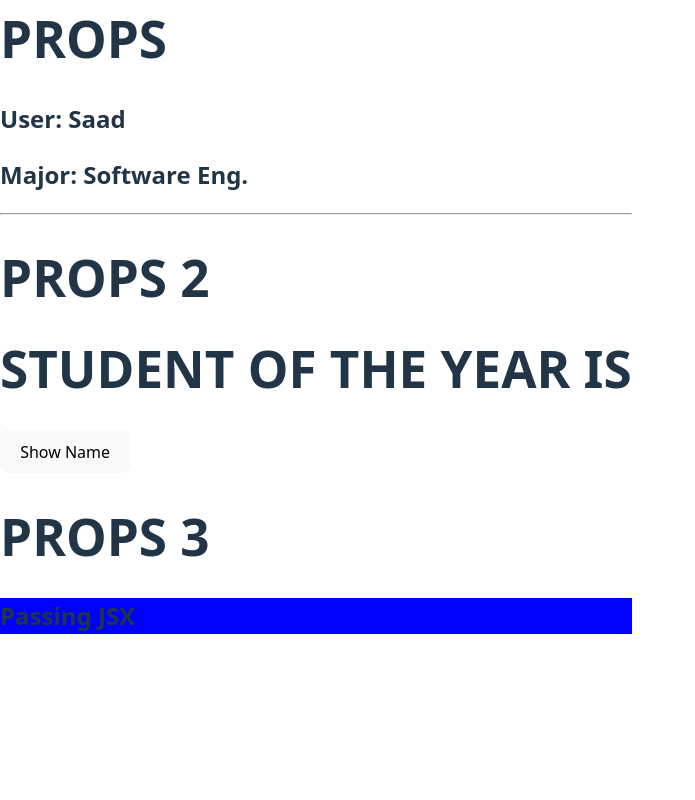
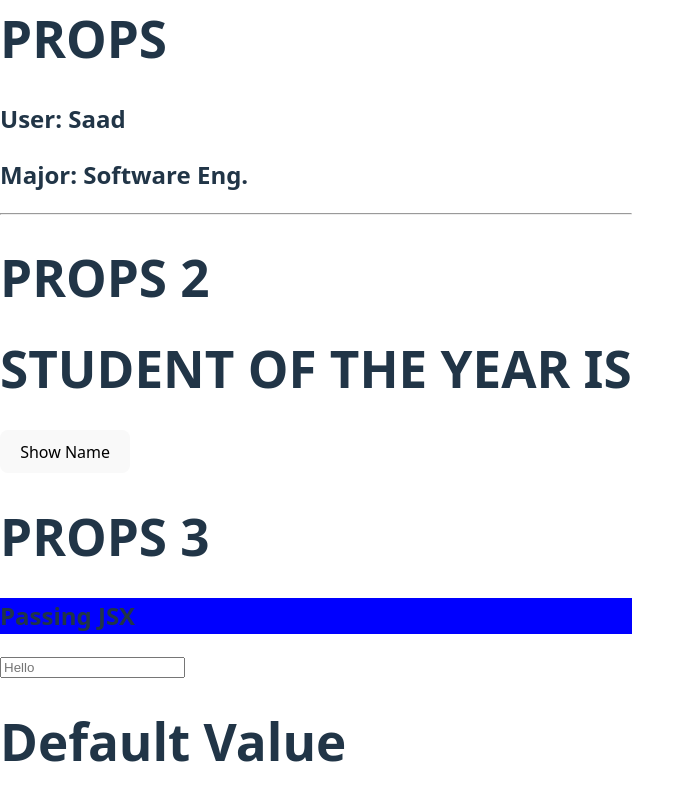
Before and after one commit to saadthedeveloper/react-practice, a React (Vite) app: page / in a window 1280 px wide. Shown: the part 258-1058 px from the top of the page, without its empty margins (0-695 px from the left). Before the commit the page ends 912 px from the top, so only its background shows below. Built offline with nearby package versions, Linux system fonts and the light colour scheme.

Commit message:
Add onChange Practice

```diff
--- a/src/App.jsx
+++ b/src/App.jsx
@@ -4,6 +4,7 @@ import User from "./Props";
 import Counter from "./State";
 import Student from "./Props-2";
 import Greetings from "./Props-3"
+import DynamicVal from './DynamicVal';
 
 function App(){
   let [name, updName] = useState();
@@ -14,6 +15,7 @@ function App(){
     <User name="Saad" major="Software Eng."/> {/*Example Of Props*/}
     <Student name={name} updName={updName}/> {/*Another Example Of Props*/}
     <Greetings><h2 style={{ backgroundColor : 'blue'}}>Passing JSX</h2></Greetings>{/*Another Example Of Props - Passing JSX*/}
+    <DynamicVal/>
     </>
   )
 }
--- /dev/null
+++ b/src/DynamicVal.jsx
@@ -0,0 +1,13 @@
+import { useState } from 'react';
+
+function DynamicVal(){
+    let [val, updVal]=useState("Default Value");
+    return(
+        <>
+        <input type="text" placeholder="Hello" onChange={(event)=>{updVal(event.target.value)}}/>
+        <h1>{val}</h1>
+        </>
+    )
+}
+
+export default DynamicVal;
```
